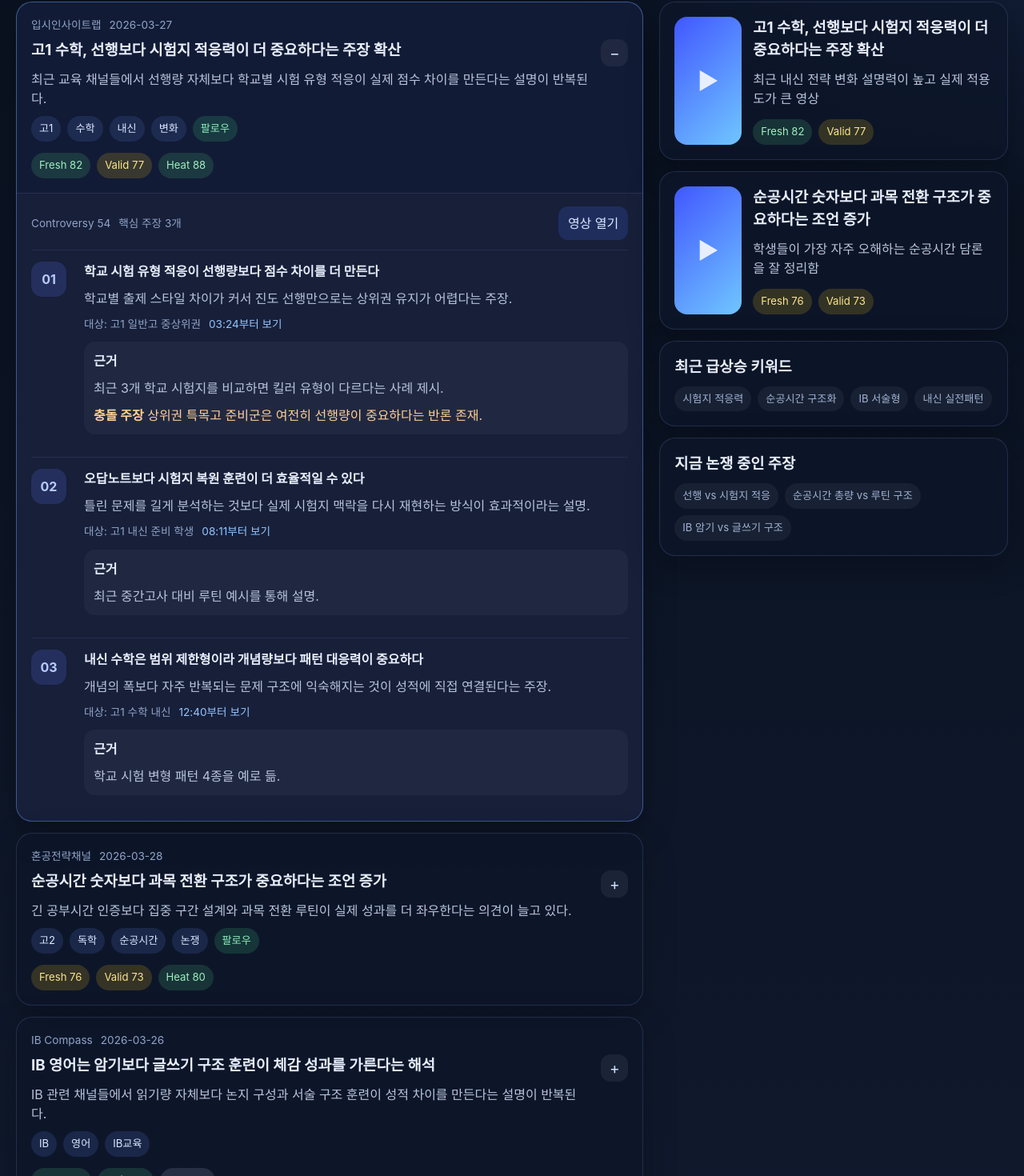
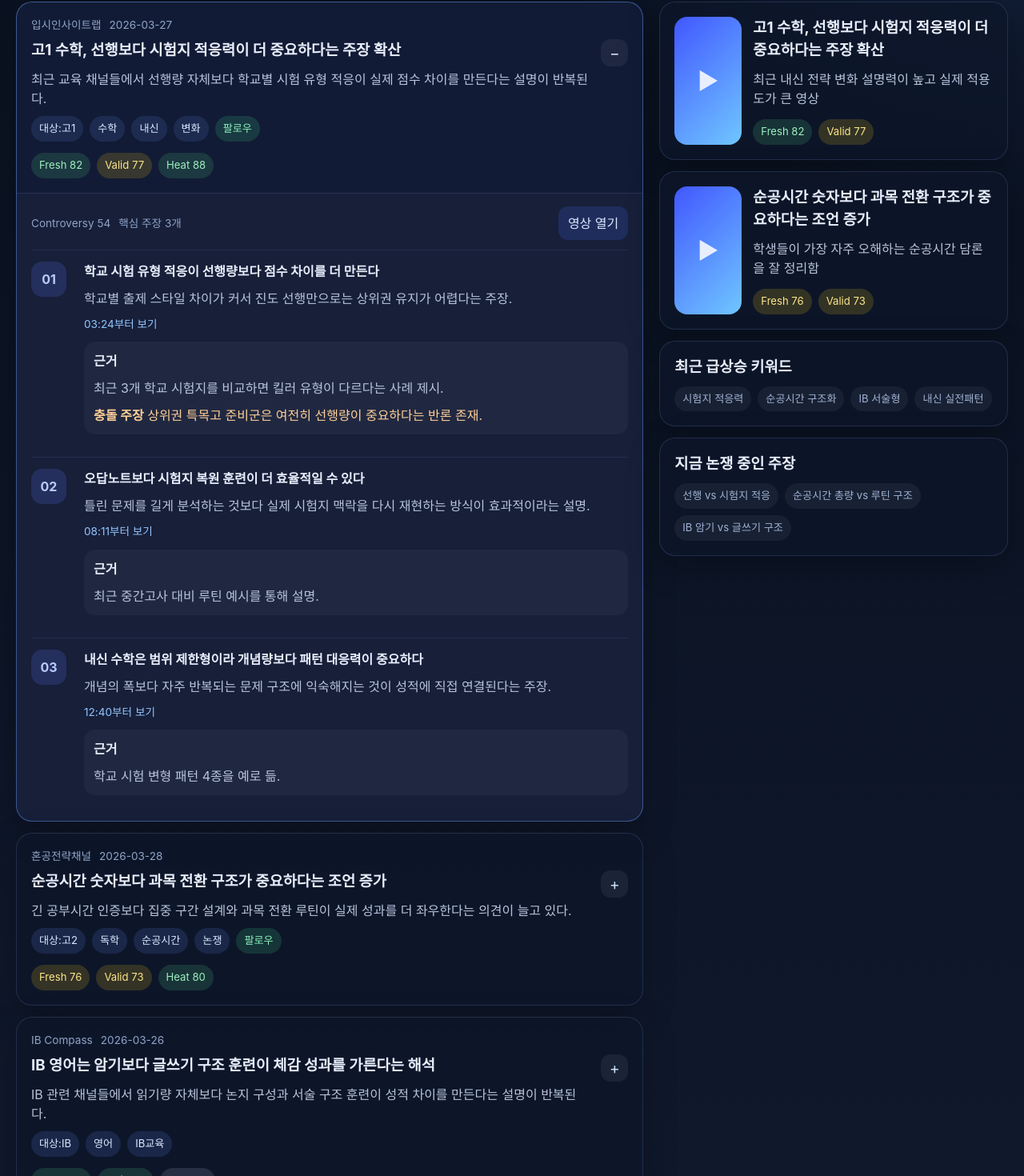
Before and after one commit to dorajikim101/education-youtube-dashboard-pages, a React (Vite) app: page / in a window 1280 px wide. Shown: the part 445-1915 px from the top of the page at 80% size. Built offline with nearby package versions, Linux system fonts and the light colour scheme.

Commit message:
feat: move audience display from claims to tags

```diff
--- a/src/App.tsx
+++ b/src/App.tsx
@@ -17,7 +17,7 @@ export default function App() {
 
   const filtered = useMemo(() => {
     const next = headlines.filter((item) => {
-      const gradeOk = grade === '전체' || item.tags.includes(grade)
+      const gradeOk = grade === '전체' || item.tags.includes(`대상:${grade}`) || item.tags.includes(grade)
       const subjectOk = subject === '전체' || item.tags.includes(subject)
       const topicOk = !topic || item.tags.includes(topic)
       const followOk = !followedOnly || item.followed
@@ -162,7 +162,6 @@ export default function App() {
                               <h4>{claim.title}</h4>
                               <p>{claim.summary}</p>
                               <div className="claim-meta">
-                                <span>대상: {claim.target}</span>
                                 <a href={`${item.youtubeUrl}&t=${claim.seconds}s`} target="_blank" rel="noreferrer">
                                   {claim.timestamp}부터 보기
                                 </a>
--- a/src/data.ts
+++ b/src/data.ts
@@ -54,7 +54,7 @@ export const headlines: HeadlineItem[] = [
     dek: '최근 교육 채널들에서 선행량 자체보다 학교별 시험 유형 적응이 실제 점수 차이를 만든다는 설명이 반복된다.',
     channel: '입시인사이트랩',
     publishedAt: '2026-03-27',
-    tags: ['고1', '수학', '내신', '변화'],
+    tags: ['대상:고1', '수학', '내신', '변화'],
     followed: true,
     youtubeUrl: 'https://www.youtube.com/watch?v=demo1',
     scores: { fresh: 82, valid: 77, heat: 88, controversy: 54 },
@@ -93,7 +93,7 @@ export const headlines: HeadlineItem[] = [
     dek: '긴 공부시간 인증보다 집중 구간 설계와 과목 전환 루틴이 실제 성과를 더 좌우한다는 의견이 늘고 있다.',
     channel: '혼공전략채널',
     publishedAt: '2026-03-28',
-    tags: ['고2', '독학', '순공시간', '논쟁'],
+    tags: ['대상:고2', '독학', '순공시간', '논쟁'],
     followed: true,
     youtubeUrl: 'https://www.youtube.com/watch?v=demo2',
     scores: { fresh: 76, valid: 73, heat: 80, controversy: 71 },
@@ -131,7 +131,7 @@ export const headlines: HeadlineItem[] = [
     dek: 'IB 관련 채널들에서 읽기량 자체보다 논지 구성과 서술 구조 훈련이 성적 차이를 만든다는 설명이 반복된다.',
     channel: 'IB Compass',
     publishedAt: '2026-03-26',
-    tags: ['IB', '영어', 'IB교육'],
+    tags: ['대상:IB', '영어', 'IB교육'],
     followed: false,
     youtubeUrl: 'https://www.youtube.com/watch?v=demo3',
     scores: { fresh: 84, valid: 80, heat: 62, controversy: 44 },
```
